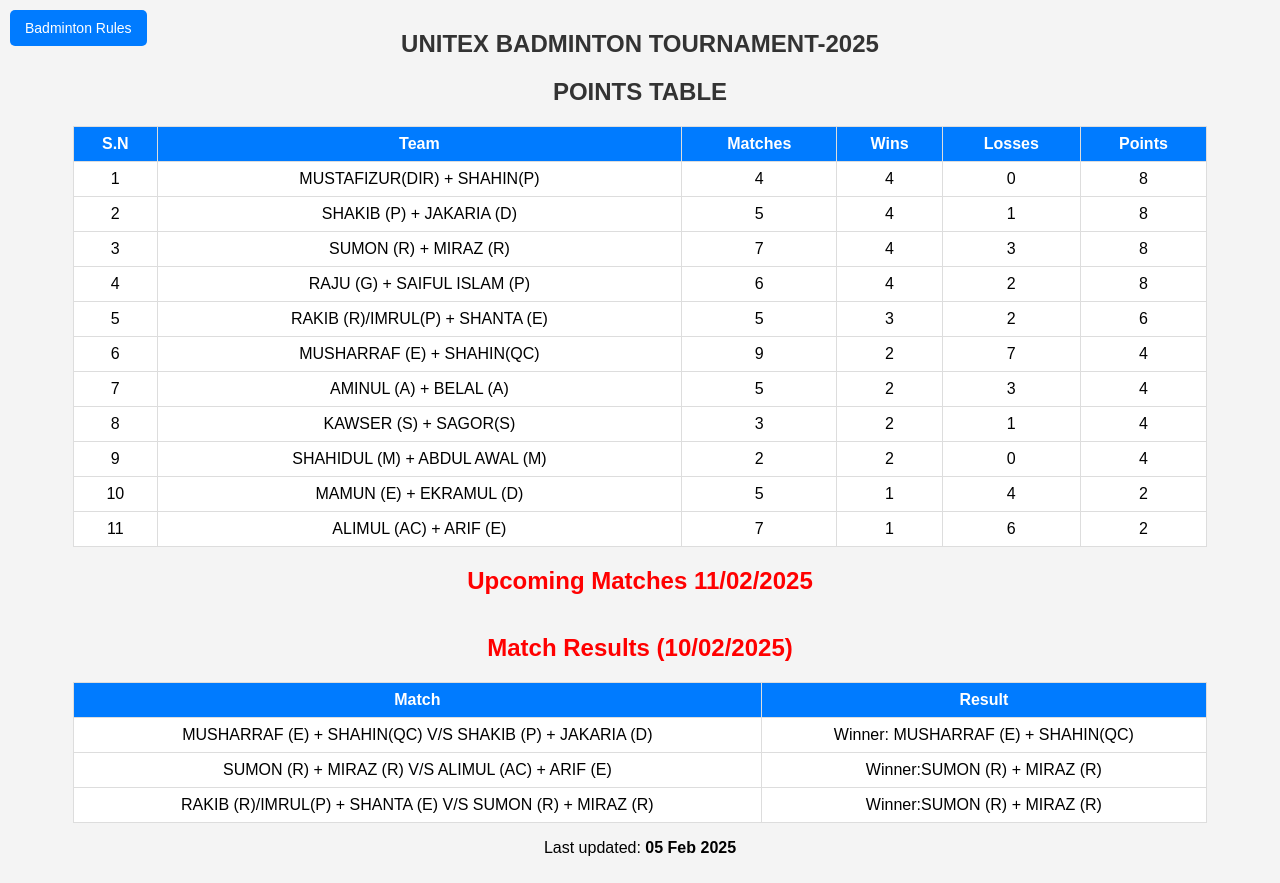
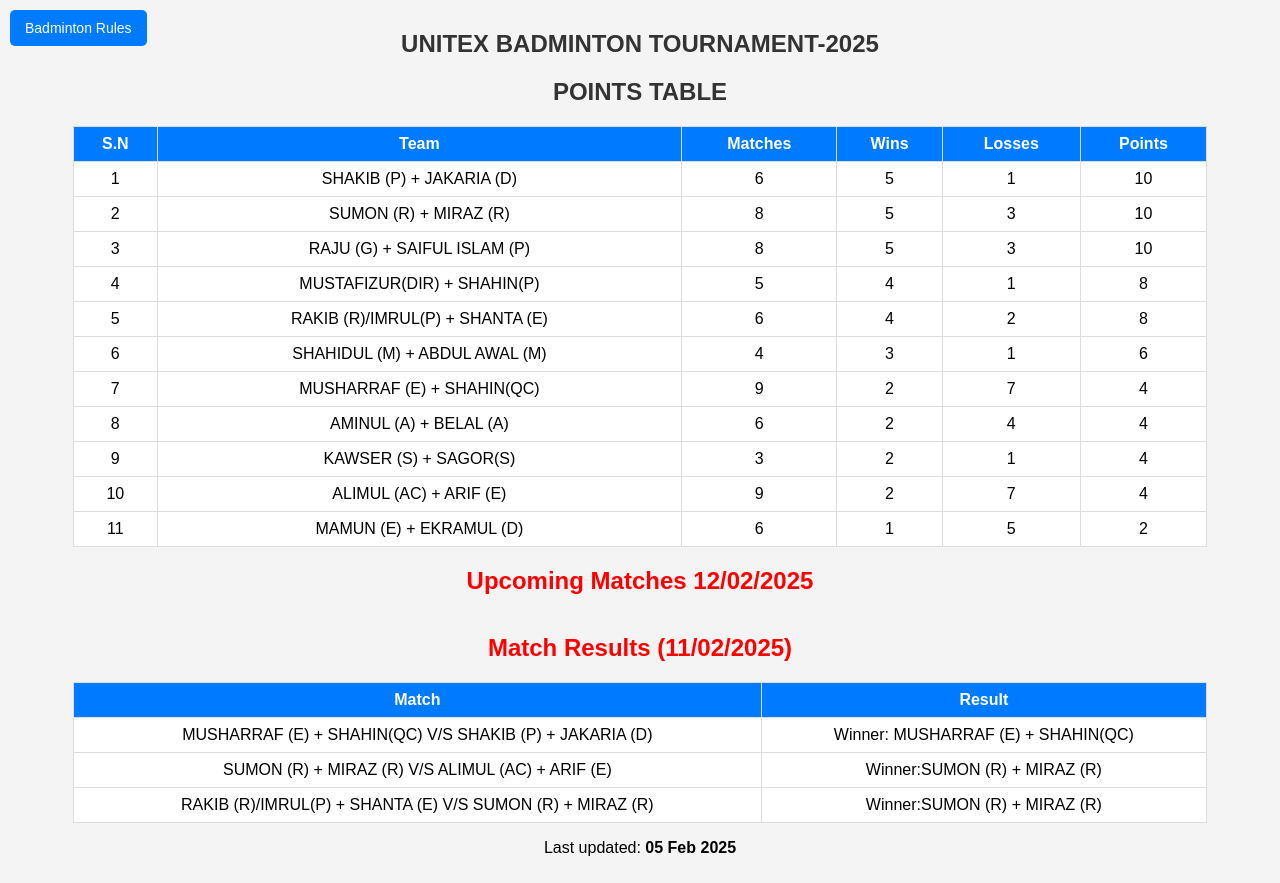
Before and after one commit to Rasel1998/BADMINTON-POINT-TABLE, a plain HTML site: page index.html in a window 1280 px wide. Drawn offline with Linux system fonts and the light colour scheme.

Commit message:
Update index.html

```diff
--- a/index.html
+++ b/index.html
@@ -111,29 +111,29 @@
                 </tr>
             </thead>
             <tbody>
-                <tr><td>1</td><td>MUSTAFIZUR(DIR) + SHAHIN(P)</td><td>4</td><td>4</td><td>0</td><td>8</td></tr>
+                <tr><td>1</td><td>MUSTAFIZUR(DIR) + SHAHIN(P)</td><td>5</td><td>4</td><td>1</td><td>8</td></tr>
                 <tr><td>2</td><td>MUSHARRAF (E) + SHAHIN(QC)</td><td>9</td><td>2</td><td>7</td><td>4</td></tr>
-                <tr><td>3</td><td>SHAKIB (P) + JAKARIA (D)</td><td>5</td><td>4</td><td>1</td><td>8</td></tr>
-                <tr><td>4</td><td>RAKIB (R)/IMRUL(P) + SHANTA (E)</td><td>5</td><td>3</td><td>2</td><td>6</td></tr>
-                <tr><td>5</td><td>AMINUL (A) + BELAL (A)</td><td>5</td><td>2</td><td>3</td><td>4</td></tr>
+                <tr><td>3</td><td>SHAKIB (P) + JAKARIA (D)</td><td>6</td><td>5</td><td>1</td><td>10</td></tr>
+                <tr><td>4</td><td>RAKIB (R)/IMRUL(P) + SHANTA (E)</td><td>6</td><td>4</td><td>2</td><td>8</td></tr>
+                <tr><td>5</td><td>AMINUL (A) + BELAL (A)</td><td>6</td><td>2</td><td>4</td><td>4</td></tr>
                 <tr><td>6</td><td>KAWSER (S) + SAGOR(S)</td><td>3</td><td>2</td><td>1</td><td>4</td></tr>
-                <tr><td>7</td><td>MAMUN (E) + EKRAMUL (D)</td><td>5</td><td>1</td><td>4</td><td>2</td></tr>
-                <tr><td>8</td><td>SHAHIDUL (M) + ABDUL AWAL (M)</td><td>2</td><td>2</td><td>0</td><td>4</td></tr>
-                <tr><td>9</td><td>SUMON (R) + MIRAZ (R)</td><td>7</td><td>4</td><td>3</td><td>8</td></tr>
-                <tr><td>10</td><td>RAJU (G) + SAIFUL ISLAM (P)</td><td>6</td><td>4</td><td>2</td><td>8</td></tr>
-                <tr><td>11</td><td>ALIMUL (AC) + ARIF (E)</td><td>7</td><td>1</td><td>6</td><td>2</td></tr>
+                <tr><td>7</td><td>MAMUN (E) + EKRAMUL (D)</td><td>6</td><td>1</td><td>5</td><td>2</td></tr>
+                <tr><td>8</td><td>SHAHIDUL (M) + ABDUL AWAL (M)</td><td>4</td><td>3</td><td>1</td><td>6</td></tr>
+                <tr><td>9</td><td>SUMON (R) + MIRAZ (R)</td><td>8</td><td>5</td><td>3</td><td>10</td></tr>
+                <tr><td>10</td><td>RAJU (G) + SAIFUL ISLAM (P)</td><td>8</td><td>5</td><td>3</td><td>10</td></tr>
+                <tr><td>11</td><td>ALIMUL (AC) + ARIF (E)</td><td>9</td><td>2</td><td>7</td><td>4</td></tr>
             </tbody>
         </table>
     </div>
 
-    <h2 style="color: red;">Upcoming Matches 11/02/2025</h2>
+    <h2 style="color: red;">Upcoming Matches 12/02/2025</h2>
     <div class="table-container">
         <table>
 
         </table>
     </div>
 
-    <h2 style="color: red;">Match Results (10/02/2025)</h2>
+    <h2 style="color: red;">Match Results (11/02/2025)</h2>
     <div class="table-container">
         <table>
             <thead>
```
